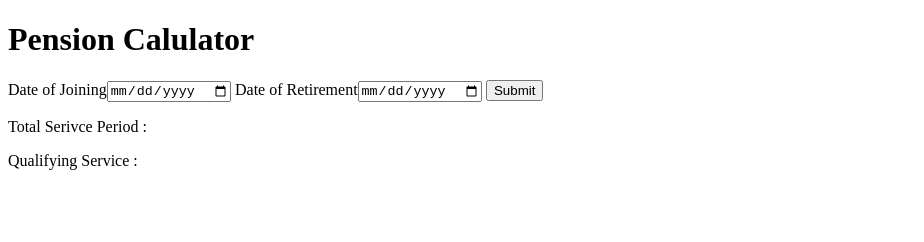
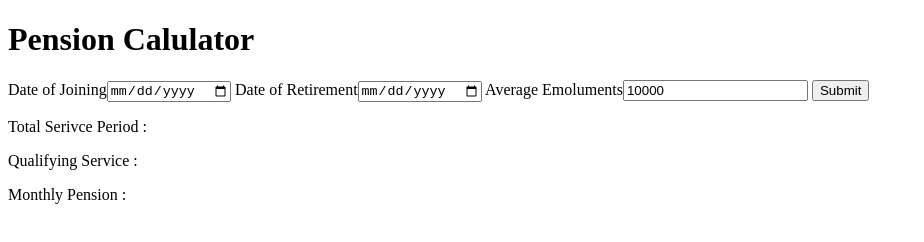
Before and after one commit to salmanulfarzy/pension, a plain HTML site: page index.html in a window 1280 px wide. Shown: the whole page, without its empty margins (0-924 px from the left). Drawn offline with Linux system fonts and the light colour scheme.

Commit message:
Calculate normal monthly pension

```diff
--- a/index.html
+++ b/index.html
@@ -7,15 +7,17 @@
 </head>
 <body>
 <h1>Pension Calulator</h1>
-<form id="pension" action="#">
+<form action="#">
 	<label for="doj">Date of Joining</label><input type="date" id="doj">
 	<label for="dor">Date of Retirement</label><input type="date" id="dor">
+	<label for="avg_emol">Average Emoluments</label><input type="number" id="avg_emol" value="10000">
 	<button type="submit" onclick="calculate()">Submit</button>
 </form>
 
-<div id="qs">
+<div id="details">
 	<p id="ts">Total Serivce Period : </p>
 	<p id="qs">Qualifying Service : </p>
+	<p id="pension">Monthly Pension : </p>
 </div>
 </body>
 <script src="main.js"></script>
--- a/main.js
+++ b/main.js
@@ -1,6 +1,8 @@
 function calculate() {
 	const date_of_joining = document.getElementById('doj').valueAsDate;
 	const date_of_retirement = document.getElementById('dor').valueAsDate;
+	const avg = document.getElementById('avg_emol').value;
+
 	years = Math.abs(date_of_retirement.getFullYear() - date_of_joining.getFullYear());
 	months = Math.abs(date_of_retirement.getMonth() - date_of_joining.getMonth());
 	days = Math.abs(date_of_retirement.getDate() - date_of_joining.getDate());
@@ -11,6 +13,10 @@ function calculate() {
 	qualifying_service = months > 5 ? years+1 : years;
 	qualifying_service_text = document.createTextNode(`${qualifying_service} Years`);
 
+	var factor = qualifying_service >= 30 ? 1 : qualifying_service/30;
+	monthly_pension = document.createTextNode(`Rs. ${(avg/2)*factor}`);
+
 	document.getElementById('ts').appendChild(total_service_text);
 	document.getElementById('qs').appendChild(qualifying_service_text);
+	document.getElementById('pension').appendChild(monthly_pension);
 }
```
